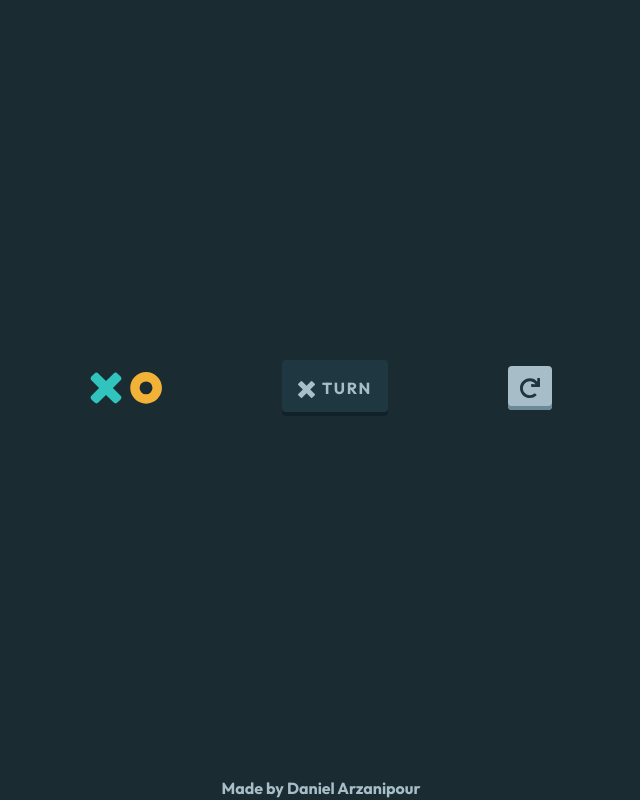
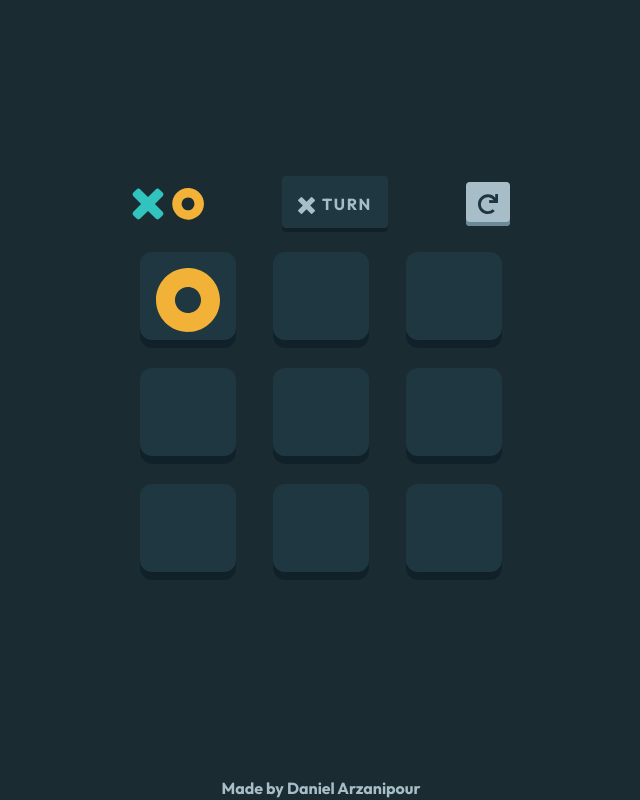
Before and after one commit to Frontend-Mentor-Projects-Daniel/tic-tac-toe-react, a React (Vite) app: page / in a window 1280 px wide. Both pictures are taken after a click on the button "NEW GAME (VS CPU)". Shown: the whole page, without its empty margins (319-959 px from the left). Built offline with nearby package versions, Linux system fonts and the light colour scheme.

Commit message:
create and style the grid

```diff
--- a/src/components/GameBoard/GameBoard.tsx
+++ b/src/components/GameBoard/GameBoard.tsx
@@ -1,7 +1,9 @@
 import React from 'react';
 import Logo from '../Logo';
 import iconRestart from '../../assets/icon-restart.svg';
-import VisuallyHidden from '../VisuallyHidden/VisuallyHidden';
+import VisuallyHidden from '../VisuallyHidden';
+import xIcon from '../../assets/icon-x.svg';
+import oIcon from '../../assets/icon-o.svg';
 
 const iconX = (
   <svg width='64' height='64' xmlns='http://www.w3.org/2000/svg'>
@@ -53,7 +55,21 @@ function GameBoard() {
       </div>
 
       {/* grid */}
-      <div></div>
+      <div className='my-5 grid grid-cols-3 justify-items-center gap-y-5 gap-x-5'>
+        <div className='flex h-24 w-24 items-center justify-center rounded-xl bg-grid-bg shadow-[inset_0px_-8px_0px_#10212A]'>
+          <img src={oIcon} alt='' />
+        </div>
+        <div className='h-24 w-24 rounded-xl bg-grid-bg shadow-[inset_0px_-8px_0px_#10212A]'></div>
+        <div className='h-24 w-24 rounded-xl bg-grid-bg shadow-[inset_0px_-8px_0px_#10212A]'></div>
+
+        <div className='h-24 w-24 rounded-xl bg-grid-bg shadow-[inset_0px_-8px_0px_#10212A]'></div>
+        <div className='h-24 w-24 rounded-xl bg-grid-bg shadow-[inset_0px_-8px_0px_#10212A]'></div>
+        <div className='h-24 w-24 rounded-xl bg-grid-bg shadow-[inset_0px_-8px_0px_#10212A]'></div>
+
+        <div className='h-24 w-24 rounded-xl bg-grid-bg shadow-[inset_0px_-8px_0px_#10212A]'></div>
+        <div className='h-24 w-24 rounded-xl bg-grid-bg shadow-[inset_0px_-8px_0px_#10212A]'></div>
+        <div className='h-24 w-24 rounded-xl bg-grid-bg shadow-[inset_0px_-8px_0px_#10212A]'></div>
+      </div>
 
       {/* game footer */}
       <div></div>
--- a/src/index.css
+++ b/src/index.css
@@ -126,6 +126,8 @@
     --clr-header-turn-text: var(--clr-turtle-grey-300);
     --clr-header-turn-bg: var(--clr-turtle-grey-400);
     --clr-header-restartBtn-bg: var(--clr-turtle-grey-300);
+
+    --clr-grid-bg: var(--clr-turtle-grey-400);
   }
 
   body {
@@ -150,7 +152,7 @@
     display: grid;
     grid-template-columns:
       1fr
-      min(44ch, 100%)
+      min(36ch, 100%)
       1fr;
   }
   .center > * {
--- a/tailwind.config.cjs
+++ b/tailwind.config.cjs
@@ -27,6 +27,8 @@ module.exports = {
         'header-turn-bg': 'hsl(var(--clr-header-turn-bg) / <alpha-value>)',
         'header-restartBtn-bg':
           'hsl(var(--clr-header-restartBtn-bg) / <alpha-value>)',
+
+        'grid-bg': 'hsl(var(--clr-grid-bg) / <alpha-value>)',
       },
 
       fontFamily: {
```
